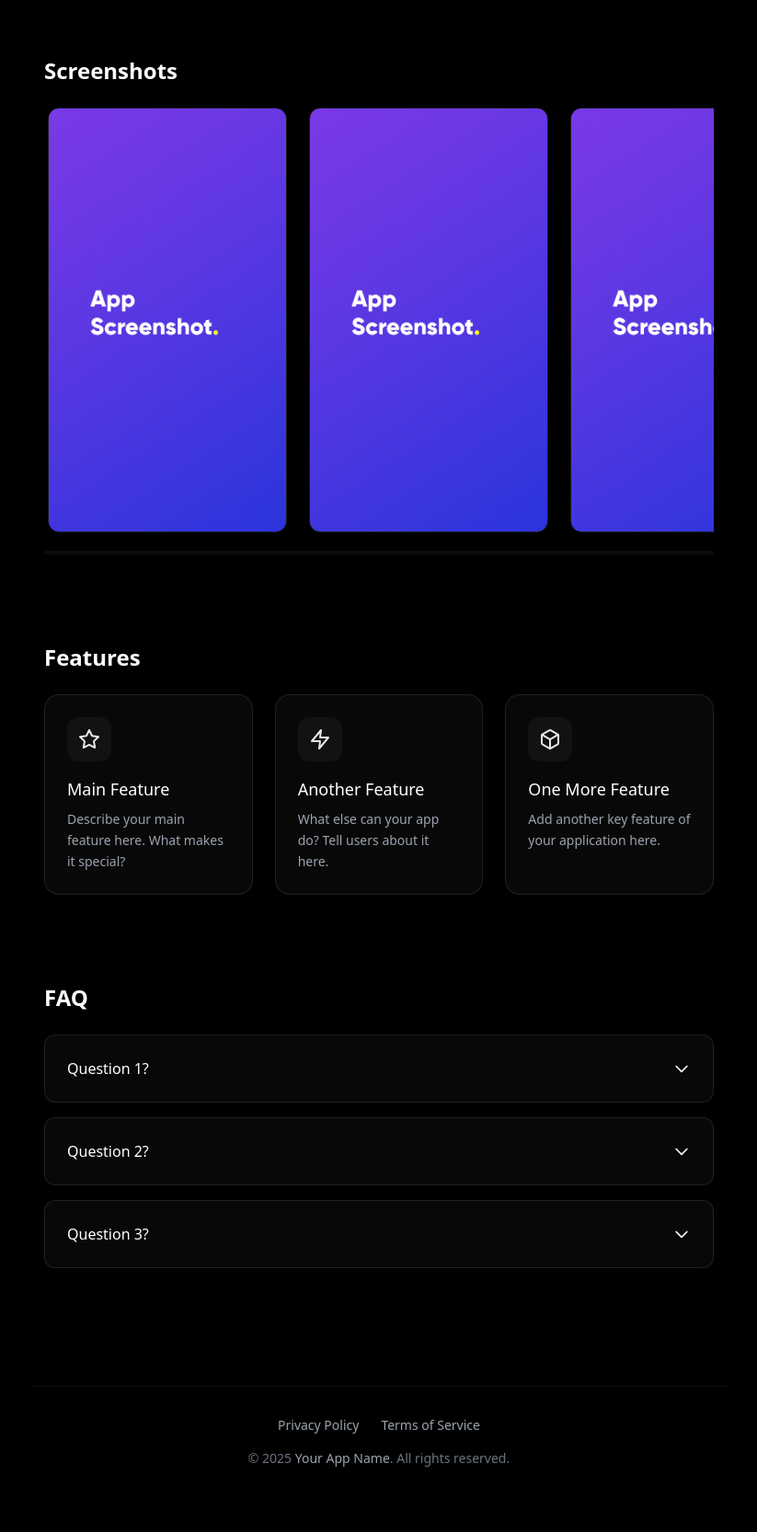
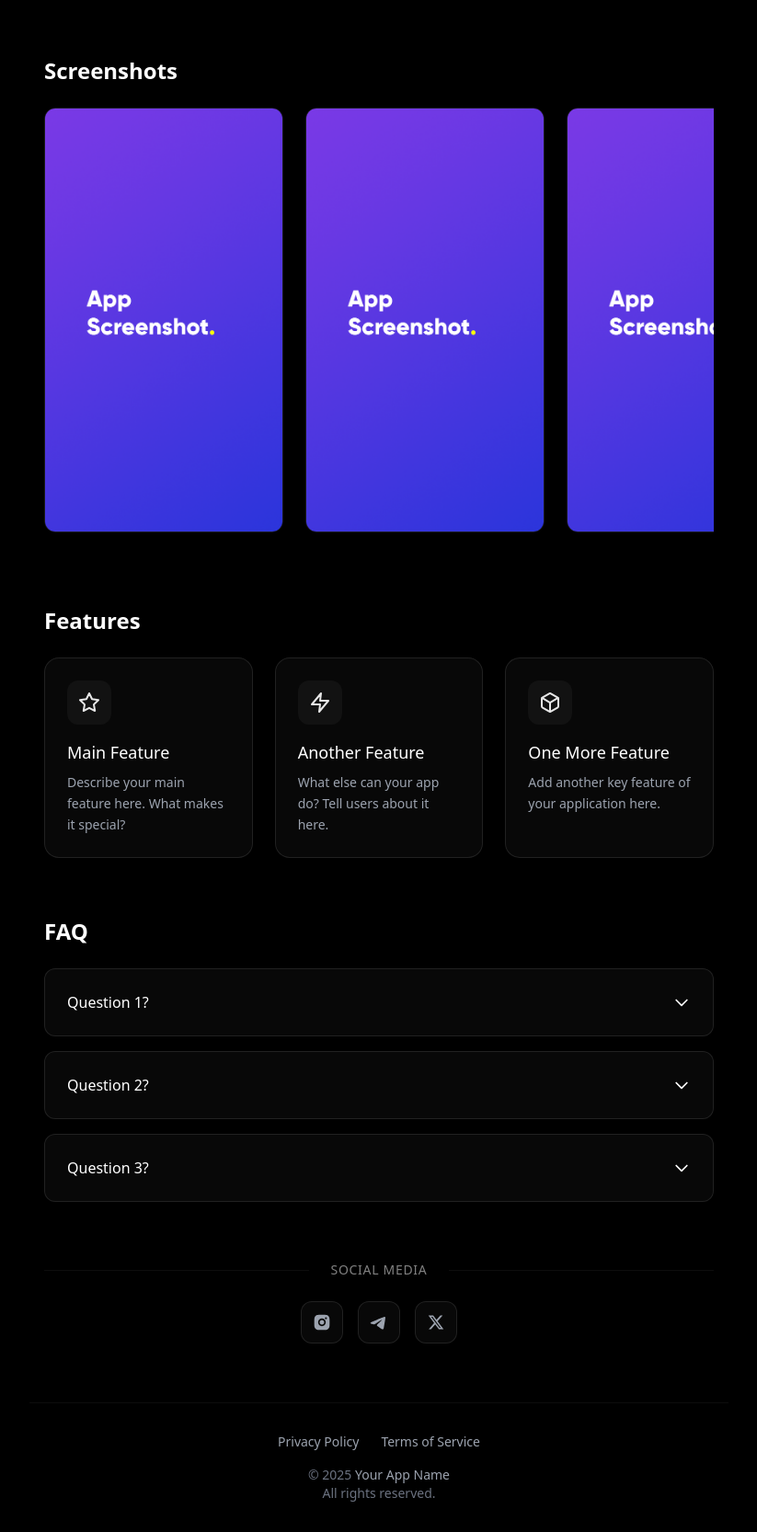
Before and after one commit to totossj2/deremates.com, an Astro site: page / in a window 1280 px wide. Shown: the part 260-1926 px from the top of the page at 92% size, without its empty margins (228-1051 px from the left). Before the commit the page ends 1888 px from the top, so only its background shows below. Built offline with nearby package versions, Linux system fonts and the light colour scheme; Astro itself is replaced by a stand-in of ours.

Commit message:
added social links

```diff
--- a/src/components/FAQ.tsx
+++ b/src/components/FAQ.tsx
@@ -6,7 +6,7 @@ interface FAQProps {
 
 export default function FAQ({ items }: FAQProps) {
 	return (
-		<div className="mb-24">
+		<div className="mb-16">
 			<h2 className="mb-6 text-2xl font-semibold">FAQ</h2>
 			<div className="space-y-4">
 				{items.map((item) => (
@@ -33,8 +33,10 @@ export default function FAQ({ items }: FAQProps) {
 									/>
 								</svg>
 							</summary>
-							<div className="px-6 pb-6 text-gray-400">
-								<p>{item.answer}</p>
+							<div className="px-6 pb-6">
+								<div className="border-t border-white/5 pt-6">
+									<p className="text-gray-400">{item.answer}</p>
+								</div>
 							</div>
 						</details>
 					</div>
--- a/src/components/Features.tsx
+++ b/src/components/Features.tsx
@@ -6,7 +6,7 @@ interface FeaturesProps {
 
 export default function Features({ features }: FeaturesProps) {
 	return (
-		<div className="relative mb-24">
+		<div className="mb-16">
 			<h2 className="mb-6 text-2xl font-semibold">Features</h2>
 
 			<div className="grid grid-cols-1 gap-6 md:grid-cols-3">
--- a/src/components/Footer.tsx
+++ b/src/components/Footer.tsx
@@ -18,8 +18,8 @@ const Footer: React.FC = () => {
           &copy; {new Date().getFullYear()}{" "}
           <span className="text-gray-400">
             {appData.title}
-          </span>
-          . All rights reserved.
+          </span><br />
+          All rights reserved.
         </p>
       </div>
     </footer>
--- a/src/components/Screenshots.tsx
+++ b/src/components/Screenshots.tsx
@@ -1,60 +1,29 @@
-import { useEffect, useRef } from "react";
-
 interface ScreenshotsProps {
   images: string[];
 }
 
 export default function Screenshots({ images }: ScreenshotsProps) {
-	const scrollContainerRef = useRef<HTMLDivElement>(null);
-	const progressBarRef = useRef<HTMLDivElement>(null);
-
-	useEffect(() => {
-		const scrollContainer = scrollContainerRef.current;
-		const progressBar = progressBarRef.current;
-
-		if (!scrollContainer || !progressBar) return;
-
-		const updateProgress = () => {
-			const scrollWidth =
-				scrollContainer.scrollWidth - scrollContainer.clientWidth;
-			const scrolled = (scrollContainer.scrollLeft / scrollWidth) * 100;
-			progressBar.style.setProperty("--scroll-width", `${scrolled}%`);
-		};
-
-		scrollContainer.addEventListener("scroll", updateProgress);
-		return () => scrollContainer.removeEventListener("scroll", updateProgress);
-	}, []);
-
   return (
-		<div className="mb-24">
-			{" "}
+    <div className="mb-16">
       <div className="relative">
-				<div
-					ref={scrollContainerRef}
-					className="screenshots-scroll flex gap-6 overflow-x-auto px-1 pb-6"
-				>
-					{images.map((image) => (
+        <div className="screenshots-container overflow-x-auto">
+          <div className="flex gap-6 pb-4">
+            {images.map((image, index) => (
               <button
                 key={image}
                 type="button"
-							onClick={() => window.openLightbox?.(images.indexOf(image))}
+                onClick={() => window.openLightbox?.(index)}
                 className="relative flex-shrink-0 overflow-hidden rounded-xl focus:outline-none"
               >
                 <img
                   src={image}
-								alt={`Screenshot ${images.indexOf(image) + 1}`}
+                  alt={`Screenshot ${index + 1}`}
                   className="aspect-[9/16] w-[260px] rounded-xl border border-white/10 object-cover"
                   loading="lazy"
                 />
               </button>
             ))}
           </div>
-
-				<div className="absolute bottom-0 left-0 right-0 h-1 rounded-full bg-white/5">
-					<div
-						ref={progressBarRef}
-						className="scroll-progress h-full rounded-full bg-white/20"
-					/>
         </div>
       </div>
     </div>
--- /dev/null
+++ b/src/components/SocialLinks.tsx
@@ -0,0 +1,40 @@
+import type { SocialLink } from "../types/app";
+
+interface SocialLinksProps {
+  links: SocialLink[];
+}
+
+export default function SocialLinks({ links }: SocialLinksProps) {
+  return (
+    <div className="mb-8">
+      <div className="relative">
+        <div className="absolute inset-0 flex items-center" aria-hidden="true">
+          <div className="w-full border-t border-white/5" />
+        </div>
+        <div className="relative flex justify-center">
+          <span className="bg-black px-6 text-sm font-medium tracking-wider text-white/50 uppercase">
+            Social Media
+          </span>
+        </div>
+      </div>
+
+      <div className="mt-6 flex justify-center gap-4">
+        {links.map((link) => {
+          const Icon = link.icon;
+          return (
+            <a
+              key={link.label}
+              href={link.url}
+              target="_blank"
+              rel="noopener noreferrer"
+              className="group rounded-xl border border-white/10 bg-white/[0.03] p-3 transition-all duration-200 hover:bg-white/[0.05]"
+              aria-label={link.label}
+            >
+              <Icon className="h-5 w-5 text-gray-400 transition-colors group-hover:text-white" />
+            </a>
+          );
+        })}
+      </div>
+    </div>
+  );
+}
--- a/src/data/appData.ts
+++ b/src/data/appData.ts
@@ -1,5 +1,6 @@
 import { FiBox, FiStar, FiZap } from "react-icons/fi";
 import type { AppData } from "../types/app";
+import { RiInstagramFill, RiTelegram2Fill, RiTwitterXFill   } from "react-icons/ri";
 
 export const appData: AppData = {
 	title: "Your App Name",
@@ -46,4 +47,21 @@ export const appData: AppData = {
 		apple: "#", // Replace with your App Store link
 		google: "#", // Replace with your Google Play link
 	},
+	socialLinks: [
+		{
+			url: "#",
+			icon: RiInstagramFill,
+			label: "Instagram"
+		},
+		{
+			url: "#",
+			icon: RiTelegram2Fill,
+			label: "Telegram"
+		},
+		{
+			url: "#",
+			icon: RiTwitterXFill ,
+			label: "Twitter"
+		}
+	]
 };
--- a/src/pages/index.astro
+++ b/src/pages/index.astro
@@ -5,9 +5,10 @@ import Screenshots from "@components/Screenshots";
 import Features from "@components/Features";
 import FAQ from "@components/FAQ";
 import Lightbox from "@components/Lightbox";
+import SocialLinks from "@components/SocialLinks";
 import { appData } from "../data/appData";
 
-const { title, description, screenshots, features, faqs, storeLinks } = appData;
+const { title, description, screenshots, features, faqs, storeLinks, socialLinks } = appData;
 ---
 
 <Layout title={title} description={description}>
@@ -21,6 +22,7 @@ const { title, description, screenshots, features, faqs, storeLinks } = appData;
 
     <Features features={features} />
     <FAQ items={faqs} />
+    <SocialLinks links={socialLinks} />
   </main>
 </Layout>
 
```
Also changed, not shown: src/types/app.ts (+7 -0 lines), README.md, 1 other file. Lines whose indentation alone changed are shown as unchanged.
